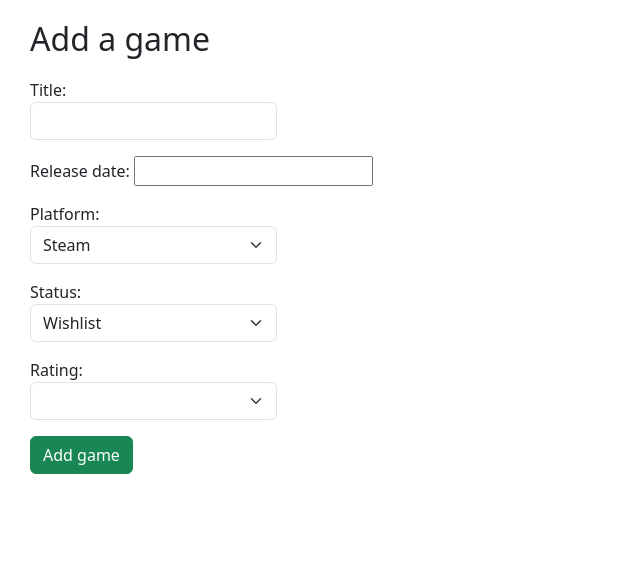
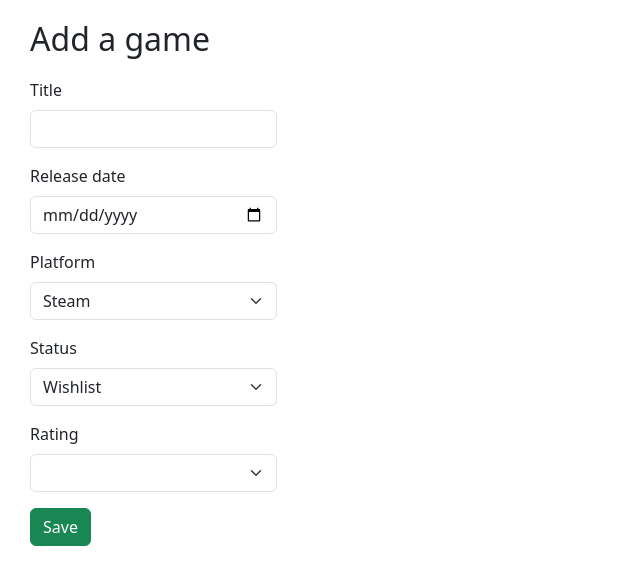
Before and after one commit to AlexChesters/gameshelf, a Django app: page /shelf/add in a window 1280 px wide. Shown: the part 71-656 px from the top of the page, without its empty margins (0-640 px from the left). Run offline with Django 4.2, Linux system fonts and the light colour scheme; the visitor is signed in with stand-in values (Sample User, id 1).

Commit message:
use html form

```diff
--- a/gameshelf/shelf/templates/shelf/add_a_game.html
+++ b/gameshelf/shelf/templates/shelf/add_a_game.html
@@ -8,10 +8,5 @@
 
 {% block content %}
 <h1 class="page-title">Add a game</h1>
-{{ form.media }}
-<form method="post">
-  {% csrf_token %}
-  {{ form.as_p }}
-  <button type="submit" class="btn btn-success">Add game</button>
-</form>
+{% include "shelf/components/game_form.html" %}
 {% endblock %}
--- /dev/null
+++ b/gameshelf/shelf/templates/shelf/components/game_form.html
@@ -0,0 +1,36 @@
+<form method="post">
+  {% csrf_token %}
+  <div class="mb-3">
+    <label for="title" class="form-label">Title</label>
+    <input type="text" class="form-control" id="title" name="title" value="{{game.title}}">
+  </div>
+  <div class="mb-3">
+    <label for="release_date" class="form-label">Release date</label>
+    <input type="date" class="form-control" id="release_date" name="release_date" value="{{release_date_str}}">
+  </div>
+  <div class="mb-3">
+    <label for="platform" class="form-label">Platform</label>
+    <select class="form-select" id="platform" name="platform" autocomplete="off">
+      {% for platform in platforms %}
+      <option value="{{platform.0}}" {% if platform.0 == game.platform %}selected{% endif %}>{{platform.1}}</option>
+      {% endfor %}
+    </select>
+  </div>
+  <div class="mb-3">
+    <label for="status" class="form-label">Status</label>
+    <select class="form-select" id="status" name="status" autocomplete="off">
+      {% for status in statuses %}
+      <option value="{{status.0}}" {% if status.0 == game.status %}selected{% endif %}>{{status.1}}</option>
+      {% endfor %}
+    </select>
+  </div>
+  <div class="mb-3">
+    <label for="rating" class="form-label">Rating</label>
+    <select class="form-select" id="rating" name="rating" autocomplete="off">
+      {% for rating in ratings %}
+      <option value="{{rating.0}}" {% if rating.0 == game.rating %}selected{% endif %}>{{rating.1}}</option>
+      {% endfor %}
+    </select>
+  </div>
+  <button type="submit" class="btn btn-success">Save</button>
+</form>
--- a/gameshelf/shelf/views/add_a_game.py
+++ b/gameshelf/shelf/views/add_a_game.py
@@ -4,8 +4,7 @@ from django.shortcuts import render
 from django.urls import reverse
 
 from user_profile.models import ShelfUser
-from shelf.models import Game
-from shelf.views.forms.game_form import GameForm
+from shelf.models import Game, game_platforms, game_statuses, game_ratings
 
 @login_required
 def add_a_game(request: HttpRequest):
@@ -26,6 +25,8 @@ def add_a_game(request: HttpRequest):
         return HttpResponseRedirect(reverse("shelf:add_a_game"))
     else:
         context = {
-            "form": GameForm()
+            "platforms": game_platforms,
+            "statuses": game_statuses,
+            "ratings": game_ratings
         }
         return render(request, "shelf/add_a_game.html", context)
--- a/gameshelf/shelf/views/forms/game_form.py
+++ /dev/null
@@ -1,27 +0,0 @@
-from django import forms
-from bootstrap_datepicker_plus.widgets import DatePickerInput
-
-from shelf.models import game_platforms, game_statuses, game_ratings
-
-class GameForm(forms.Form):
-    title = forms.CharField(max_length=200)
-    release_date = forms.DateField(
-        initial=None,
-        required=False,
-        widget=DatePickerInput(options={"format": "DD/MM/YYYY", "showClear": True})
-    )
-    platform = forms.ChoiceField(choices=game_platforms)
-    status = forms.ChoiceField(choices=game_statuses)
-    rating = forms.ChoiceField(choices=game_ratings)
-
-    def __init__(self, *args, **kwargs):
-        disable_title = kwargs.pop("disable_title", None)
-        super(GameForm, self).__init__(*args, **kwargs)
-
-        self.fields["title"].widget.attrs["class"] = "form-control"
-        self.fields["platform"].widget.attrs["class"] = "form-select"
-        self.fields["status"].widget.attrs["class"] = "form-select"
-        self.fields["rating"].widget.attrs["class"] = "form-select"
-
-        if disable_title:
-            self.fields["title"].disabled = True
```
Also changed, not shown: gameshelf/shelf/templates/shelf/edit_a_game.html (+1 -7 lines), gameshelf/shelf/views/edit_a_game.py (+30 -29 lines).
